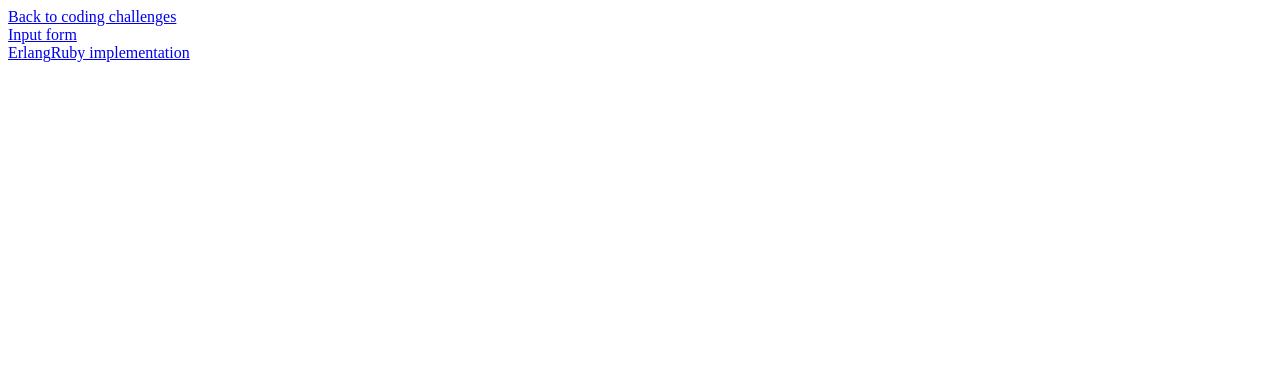
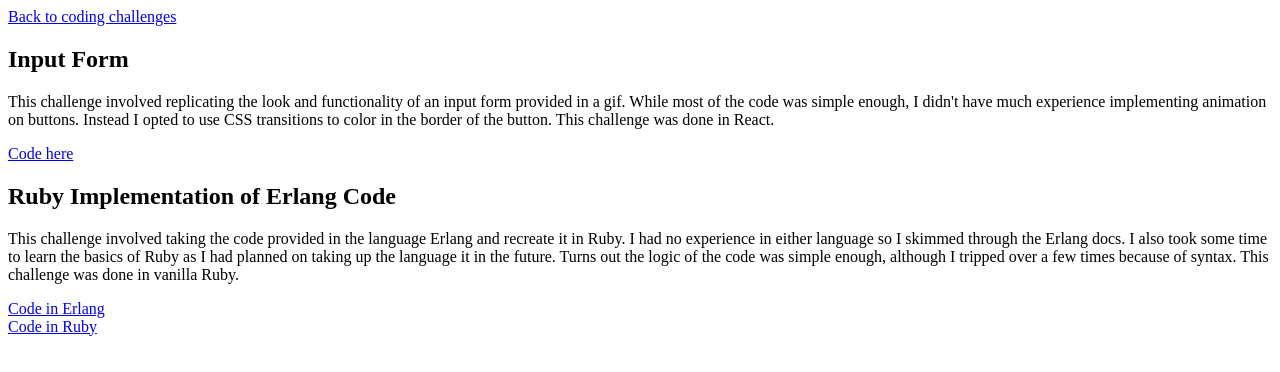
Before and after one commit to Kiwilicious/old-site, a Gatsby site: page /cc-fsinput in a window 1280 px wide. Built offline with nearby package versions, Linux system fonts and the light colour scheme; Gatsby itself is replaced by a stand-in of ours.

Commit message:
Added details to fsinput challenge

```diff
--- a/src/pages/cc-chat.js
+++ b/src/pages/cc-chat.js
@@ -11,10 +11,10 @@ export default class TinyChatChallenge extends Component {
           <p>
             This challenge involved taking the small boilerplate template provided and designing the client side of a simple
             chat app. There was a dummy python server provided but due to issues, I substituted it for a node/express server
-            instead. This was a fun challenge done in vanilla HTML with jQuery.
+            instead. This challenge was done in vanilla HTML with jQuery.
           </p>
           <a href="https://github.com/Kiwilicious/tinychat">Code here</a>
-          </div>
+        </div>
       </div>
     )
   }
--- a/src/pages/cc-fsinput.js
+++ b/src/pages/cc-fsinput.js
@@ -7,10 +7,26 @@ export default class FSFormChallenge extends Component {
       <div>
         <div><Link to="/coding-challenges">Back to coding challenges</Link></div>
         <div>
-          <a href="https://codepen.io/Kiwilicious/pen/RxqWXY?editors=0110">Input form</a>
-          <br />
-          <a href="https://gist.github.com/dudo/93c0d1ee5b627c2a6cde30616540fb7f">Erlang</a>
-          <a href="https://gist.github.com/Kiwilicious/3b6728f4276fe7beb14795f830abbebe">Ruby implementation</a>
+          <h2>Input Form</h2>
+          <p>
+            This challenge involved replicating the look and functionality of an input form provided in a gif.
+            While most of the code was simple enough, I didn't have much experience implementing animation on
+            buttons. Instead I opted to use CSS transitions to color in the border of the button. This challenge
+            was done in React.
+          </p>
+          <a href="https://codepen.io/Kiwilicious/pen/RxqWXY?editors=0110">Code here</a>
+
+          <h2>Ruby Implementation of Erlang Code</h2>
+          <p>
+            This challenge involved taking the code provided in the language Erlang and recreate it in Ruby. I
+            had no experience in either language so I skimmed through the Erlang docs. I also took some time to learn
+            the basics of Ruby as I had planned on taking up the language it in the future. Turns out the logic of the
+            code was simple enough, although I tripped over a few times because of syntax. This challenge was done in
+            vanilla Ruby.
+          </p>
+          <a href="https://gist.github.com/dudo/93c0d1ee5b627c2a6cde30616540fb7f">Code in Erlang</a>
+          <br/>
+          <a href="https://gist.github.com/Kiwilicious/3b6728f4276fe7beb14795f830abbebe">Code in Ruby</a>
         </div>
       </div>
     )
```
